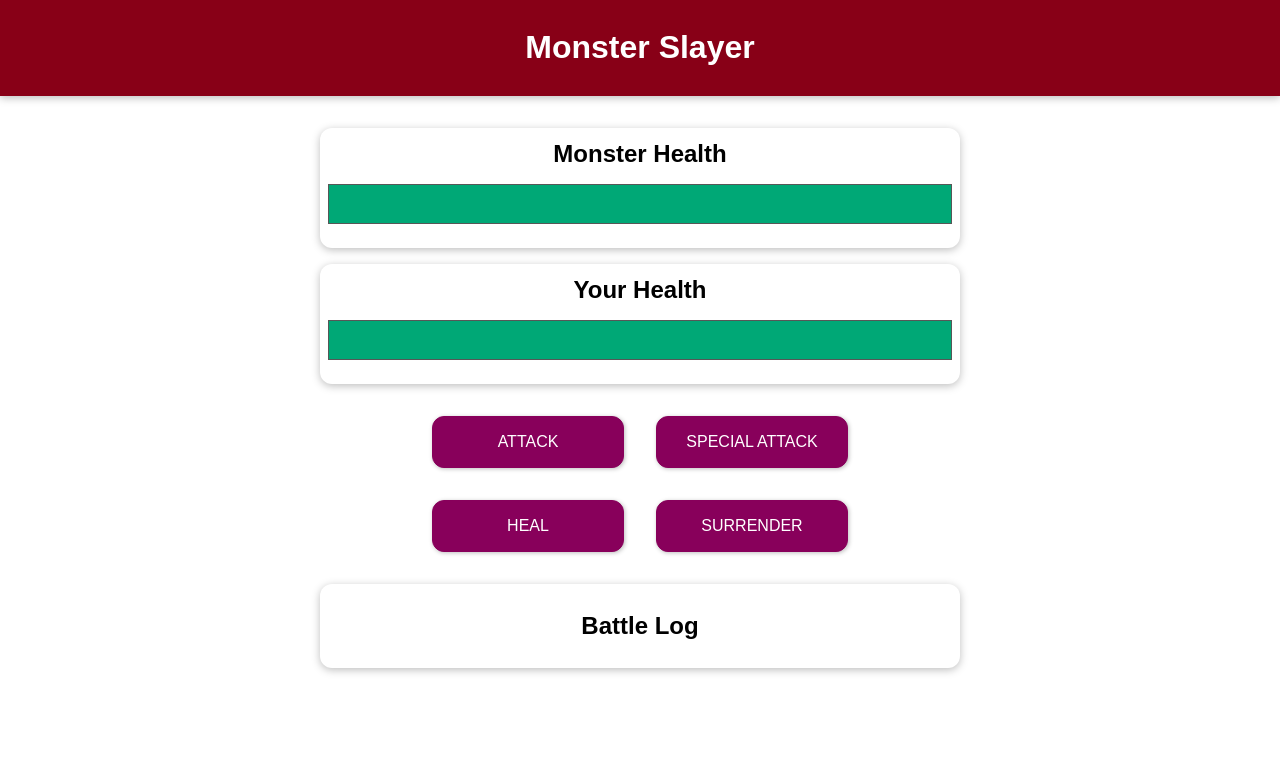
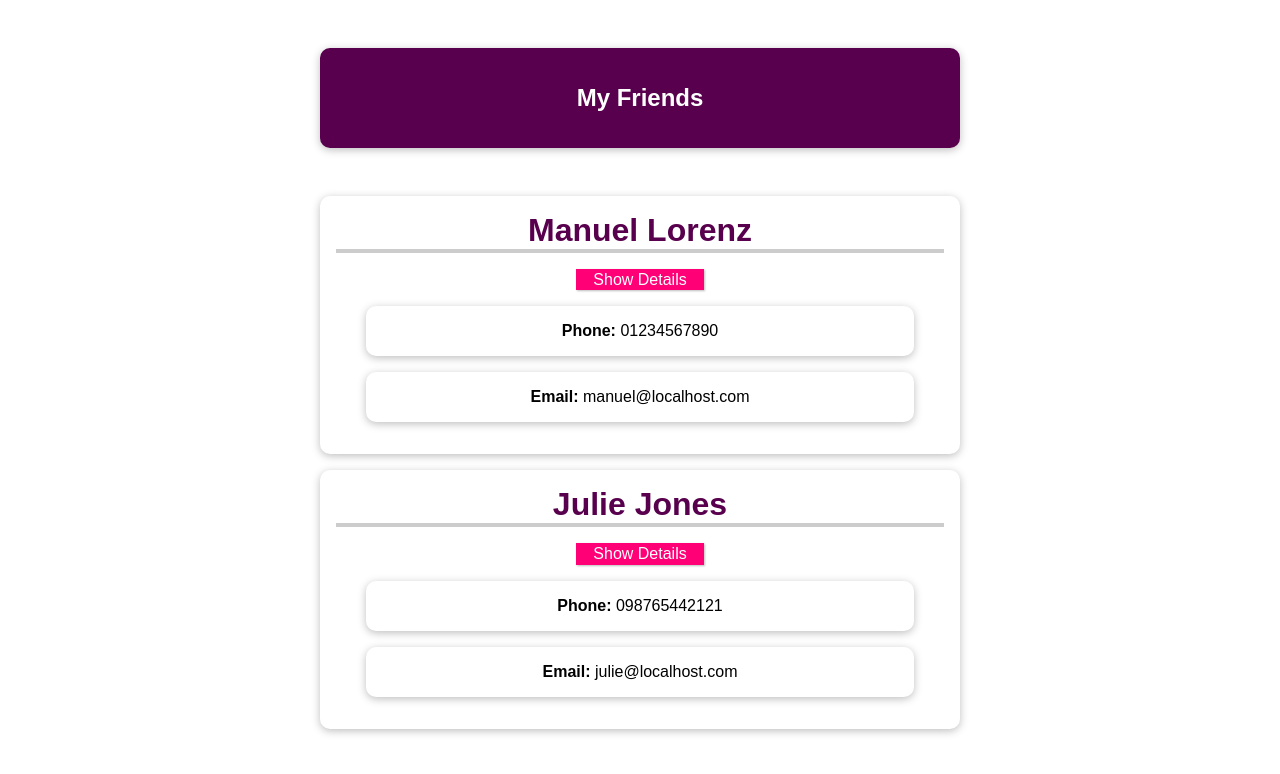
Before and after one commit to MRAlirad/Vue-Projects, a Vue app: page / in a window 1280 px wide. Shown: the top 774 px of the page. Built offline with nearby package versions, Linux system fonts and the light colour scheme.

Commit message:
friend contact - initial

```diff
--- a/src/App.vue
+++ b/src/App.vue
@@ -1,17 +1,20 @@
 <template>
 	<!-- <MyGoals /> -->
-	<MonsterSlayer />
+	<!-- <MonsterSlayer /> -->
+	<FriendContactt />
 </template>
 
 <script>
 	import MyGoals from './projects/addGoals/AddGoals.vue';
 	import MonsterSlayer from './projects/monsterSlayer/MonsterSlayer.vue';
+	import FriendContactt from './projects/friendContactInfoo/FriendContectt.vue'
 
 	export default {
 		name: 'App',
 		components: {
 			MyGoals,
 			MonsterSlayer,
+			FriendContactt
 		},
 	};
 </script>
--- /dev/null
+++ b/src/projects/friendContactInfoo/ContactItemm.vue
@@ -0,0 +1,28 @@
+<template>
+	<div class="contact-item">
+		<strong>{{ name }}:</strong>
+		{{ info }}
+	</div>
+</template>
+
+<script>
+    export default {
+        name: 'ContectItemm',
+        props: {
+            name : String,
+            info: String,
+        }
+    }
+</script>
+
+<style scoped>
+	.contact-item {
+		box-shadow: 0 2px 8px rgba(0, 0, 0, 0.26);
+		margin: 1rem auto;
+		border-radius: 10px;
+		padding: 1rem;
+		text-align: center;
+		width: 90%;
+		max-width: 40rem;
+	}
+</style>
--- /dev/null
+++ b/src/projects/friendContactInfoo/Contactt.vue
@@ -0,0 +1,63 @@
+<template>
+	<div class="contact-container">
+		<h2 class="title">{{ contactInfo.name }}</h2>
+		<button class="btn">Show Details</button>
+		<div class="contact-info">
+			<ContactItemm
+				name="Phone"
+				:info="contactInfo.phone"
+			/>
+			<ContactItemm
+				name="Email"
+				:info="contactInfo.email"
+			/>
+		</div>
+	</div>
+</template>
+
+<script>
+	import ContactItemm from './ContactItemm.vue';
+
+	export default {
+		name: 'Contactt',
+		components: {
+			ContactItemm,
+		},
+		props: {
+			contactInfo: Object,
+		},
+	};
+</script>
+
+<style scoped>
+	.contact-container {
+		box-shadow: 0 2px 8px rgba(0, 0, 0, 0.26);
+		margin: 1rem auto;
+		border-radius: 10px;
+		padding: 1rem;
+		text-align: center;
+		width: 90%;
+		max-width: 40rem;
+	}
+	.title {
+		font-size: 2rem;
+		border-bottom: 4px solid #ccc;
+		color: #58004d;
+		margin: 0 0 1rem 0;
+	}
+	.btn {
+		font: inherit;
+		cursor: pointer;
+		border: 1px solid #ff0077;
+		background-color: #ff0077;
+		color: white;
+		padding: 0.05rem 1rem;
+		box-shadow: 1px 1px 2px rgba(0, 0, 0, 0.26);
+	}
+	.btn:hover,
+	.btn:active {
+		background-color: #ec3169;
+		border-color: #ec3169;
+		box-shadow: 1px 1px 4px rgba(0, 0, 0, 0.26);
+	}
+</style>
--- /dev/null
+++ b/src/projects/friendContactInfoo/FriendContectt.vue
@@ -0,0 +1,79 @@
+<template>
+	<section class="section">
+		<header>
+			<h1>My Friends</h1>
+		</header>
+		<div class="contact-container">
+			<Contactt
+				v-for="friend in friends"
+				:key="friend.id"
+				:contactInfo="friend"
+			/>
+		</div>
+	</section>
+</template>
+
+<script>
+	import Contactt from './Contactt.vue';
+	export default {
+		name: 'FriendContactt',
+		components: {
+			Contactt,
+		},
+		data() {
+			return {
+				friends: [
+					{
+						id: 123465789,
+						name: 'Manuel Lorenz',
+						phone: '01234567890',
+						email: 'manuel@localhost.com',
+					},
+					{
+						id: 987654321,
+						name: 'Julie Jones',
+						phone: '098765442121',
+						email: 'julie@localhost.com',
+					},
+				],
+			};
+		},
+	};
+</script>
+
+<style scoped>
+	.section header {
+		box-shadow: 0 2px 8px rgba(0, 0, 0, 0.26);
+		margin: 3rem auto;
+		border-radius: 10px;
+		padding: 1rem;
+		background-color: #58004d;
+		color: white;
+		text-align: center;
+		width: 90%;
+		max-width: 40rem;
+	}
+
+	.section form {
+		box-shadow: 0 2px 8px rgba(0, 0, 0, 0.26);
+		margin: 1rem auto;
+		border-radius: 10px;
+		padding: 1rem;
+		text-align: center;
+		width: 90%;
+		max-width: 40rem;
+	}
+	.section input {
+		font: inherit;
+		padding: 0.15rem;
+	}
+	.section label {
+		font-weight: bold;
+		margin-right: 1rem;
+		width: 7rem;
+		display: inline-block;
+	}
+	.section form div {
+		margin: 1rem 0;
+	}
+</style>
```
Also changed, not shown: src/projects/friendContactInfoo/Button.vue (added).
